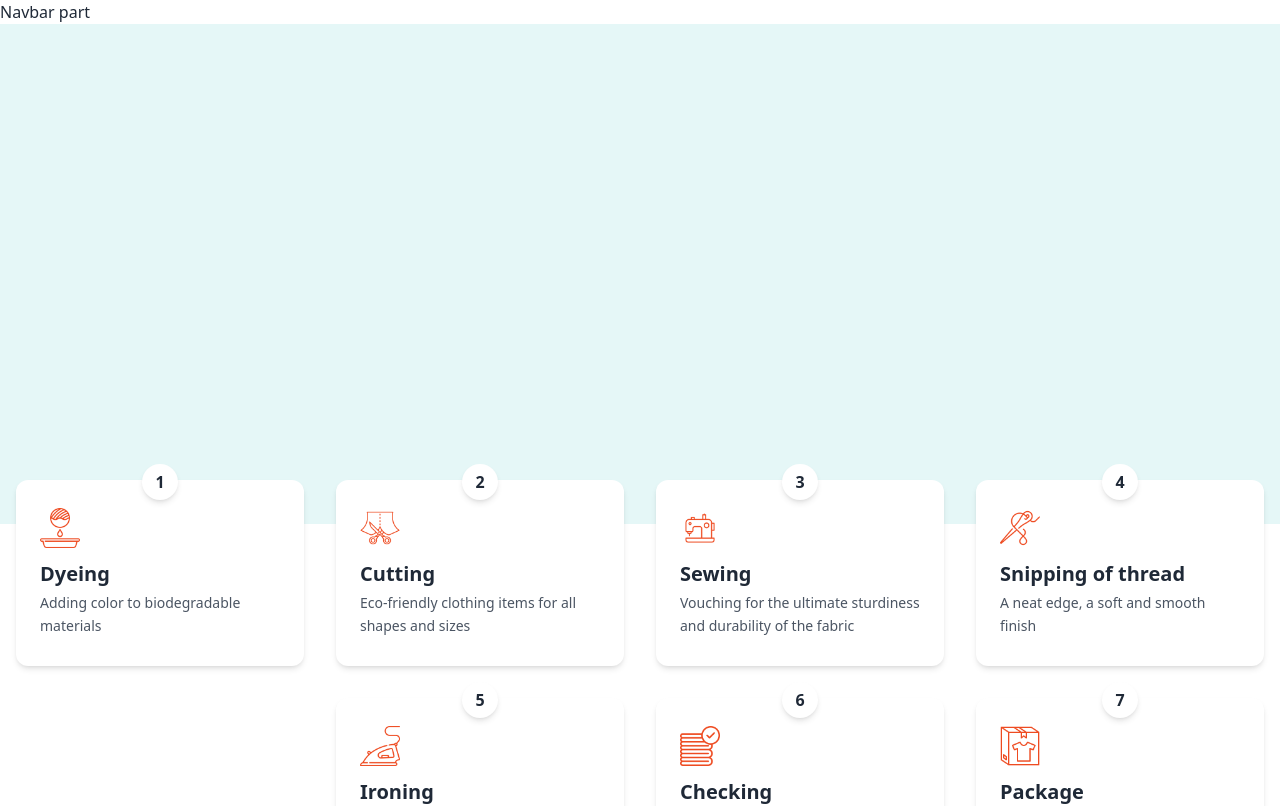
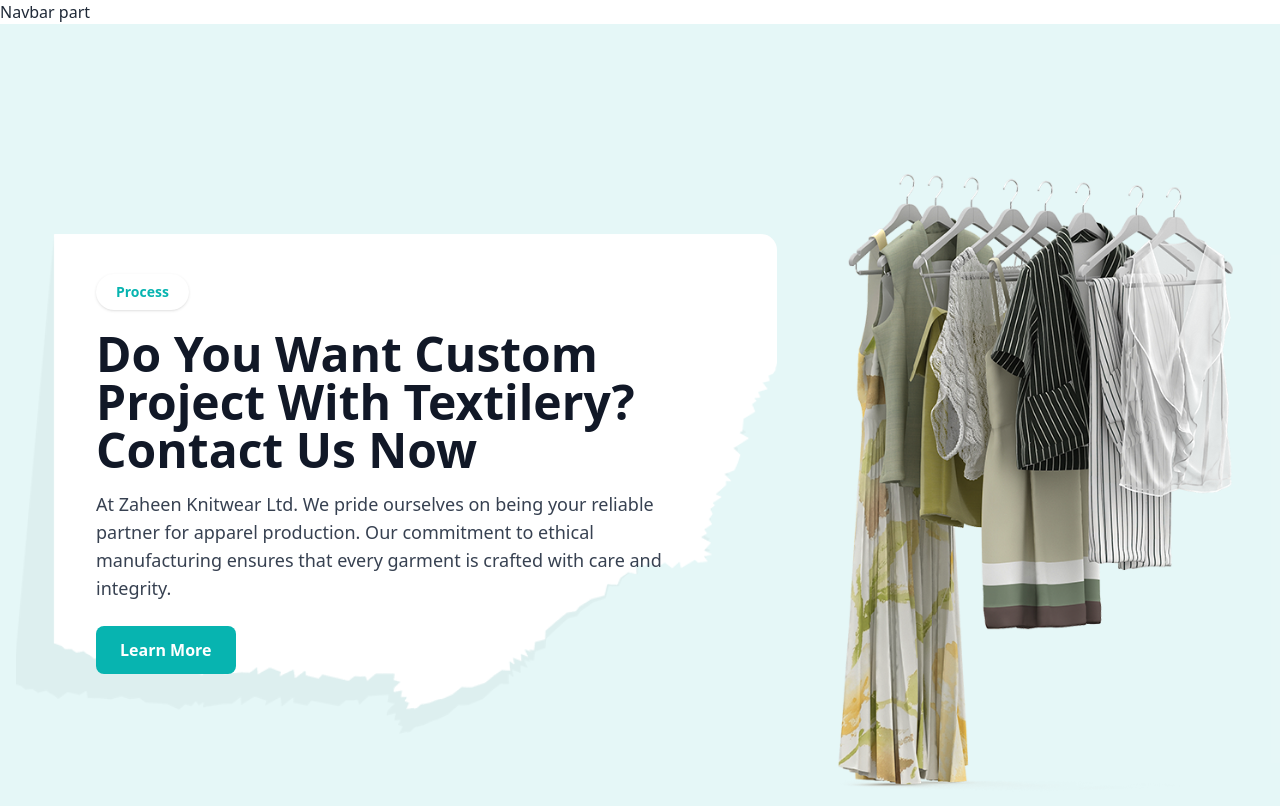
Before and after one commit to prosenjithdash/zaheenkintwear_client, a React (Vite) app: page / in a window 1280 px wide. Shown: the top 806 px of the page. Built offline with nearby package versions, Linux system fonts and the light colour scheme.

Commit message:
Category banner part is allmost done

```diff
--- a/src/components/Categories/CategoryBanner.jsx
+++ b/src/components/Categories/CategoryBanner.jsx
@@ -1,16 +1,122 @@
+import bannerImg from "../../assets/categoryBanner/bannerImage.png";
+import contentBg from "../../assets/categoryBanner/contentBg.png";
 
 const CategoryBanner = () => {
     return (
-        <div className='bg-[#07B4B01A] h-[500px] '>
-            <div className='py-14 px-4'>
-                {/* Banner content */}
-                <div>
+        <section className="bg-[#07B4B01A] ">
+            <div className="
+                max-w-9xl mx-auto
+                px-4
+                py-[80px] sm:py-[110px] lg:py-[150px]
+
+            ">
+
+                {/* Main Flex Container */}
+                <div className="
+                    flex flex-col-reverse lg:flex-row
+                    items-center
+                    gap-8 sm:gap-10
+
+                ">
+
+                    {/* LEFT CONTENT */}
+                    <div
+                        className="
+                            w-full
+                            sm:w-[95%]
+                            lg:w-[1250px]
+                            px-6 sm:px-10 lg:px-[80px]
+                            py-6 sm:py-8 lg:py-[40px]
+                            h-auto sm:h-auto lg:h-[500px]
+                            rounded-2xl
+                            bg-cover bg-center
+                        "
+                        style={{ backgroundImage: `url(${contentBg})` }}
+                    >
+                        {/* Process Button */}
+                        <button className="
+                            px-5 py-2 mb-5
+                            rounded-full
+                            bg-white
+                            text-[#07B4B0]
+                            font-semibold
+                            text-sm
+                            shadow
+                        ">
+                            Process
+                        </button>
+
+                        {/* Title */}
+                        <h1 className="
+                            text-2xl
+                            sm:text-3xl
+                            lg:text-5xl
+                            font-bold
+                            text-gray-900
+                            leading-tight
+                            mb-4
+                        ">
+                            Do You Want Custom Project With Textilery? Contact Us Now
+                        </h1>
+
+                        {/* Description */}
+                        <p className="
+                            text-sm
+                            sm:text-base
+                            lg:text-lg
+                            text-gray-700
+                            mb-6
+                        ">
+                            At Zaheen Knitwear Ltd. We pride ourselves on being your reliable
+                            partner for apparel production. Our commitment to ethical
+                            manufacturing ensures that every garment is crafted with care
+                            and integrity.
+                        </p>
+
+                        {/* Learn More Button */}
+                        <button className="
+                            px-6 py-3
+                            rounded-lg
+                            bg-[#07B4B0]
+                            text-white
+                            font-semibold
+                            hover:bg-[#069a97]
+                            transition
+                        ">
+                            Learn More
+                        </button>
+                    </div>
+
+                    {/* RIGHT IMAGE */}
+                    <div className="
+                        w-full
+                        sm:w-full
+                        lg:w-[65%]
+                        flex
+                        justify-center
+                        items-center
+                        min-h-[260px]
+                        sm:min-h-[420px]
+                        lg:min-h-[620px]
+                    ">
+                        <img
+                            src={bannerImg}
+                            alt="Category Banner"
+                            className="
+                                w-full
+                                max-w-[260px]
+                                sm:max-w-[450px]
+                                lg:max-w-[720px]
+                                h-auto
+                                lg:h-[620px]
+                                object-contain
+                            "
+                        />
+                    </div>
 
                 </div>
-
-                {/* Banner image */}
             </div>
-        </div>
+        </section>
     );
 };
 
```
Also changed, not shown: src/assets/categoryBanner/bannerImage.png (added), src/assets/categoryBanner/contentBg.png (added).
